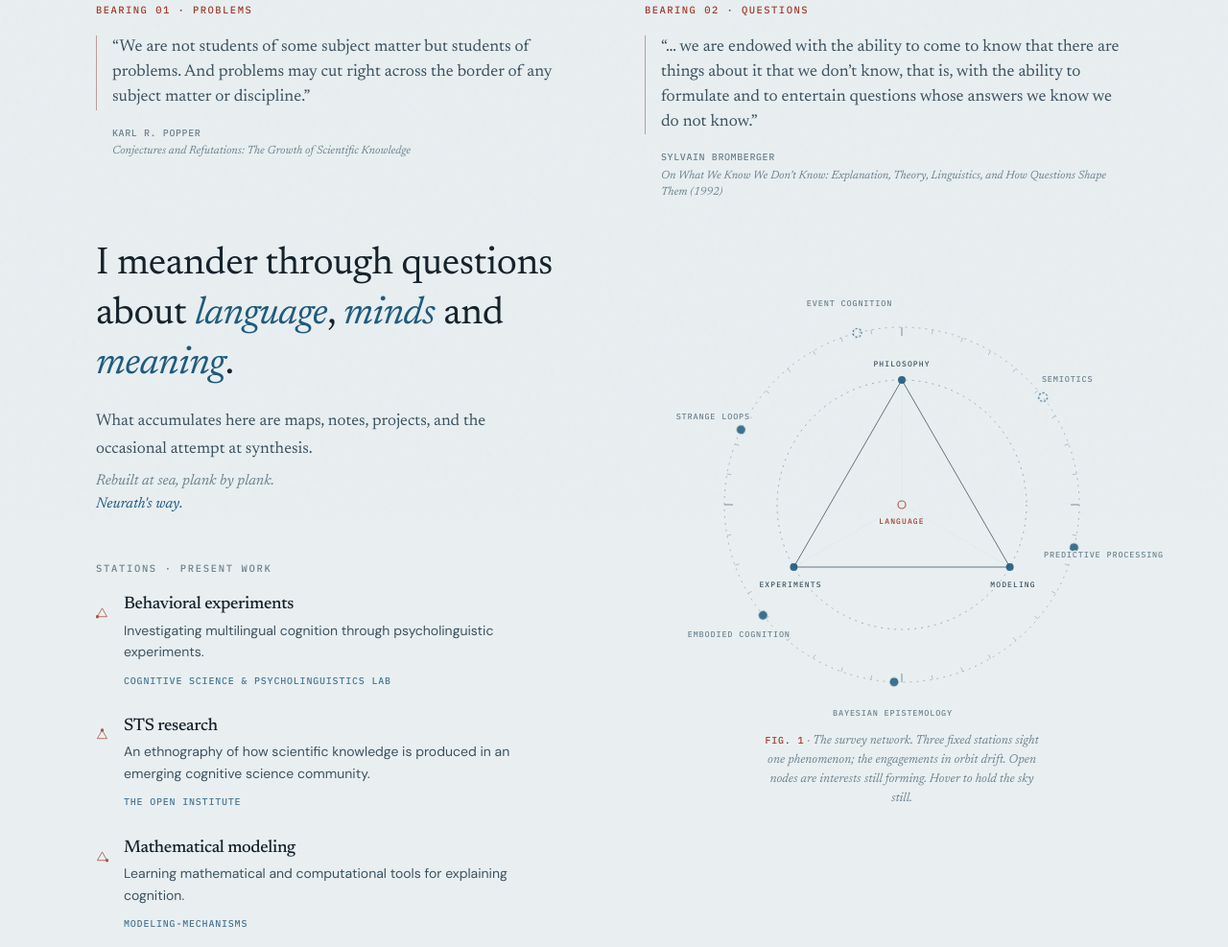
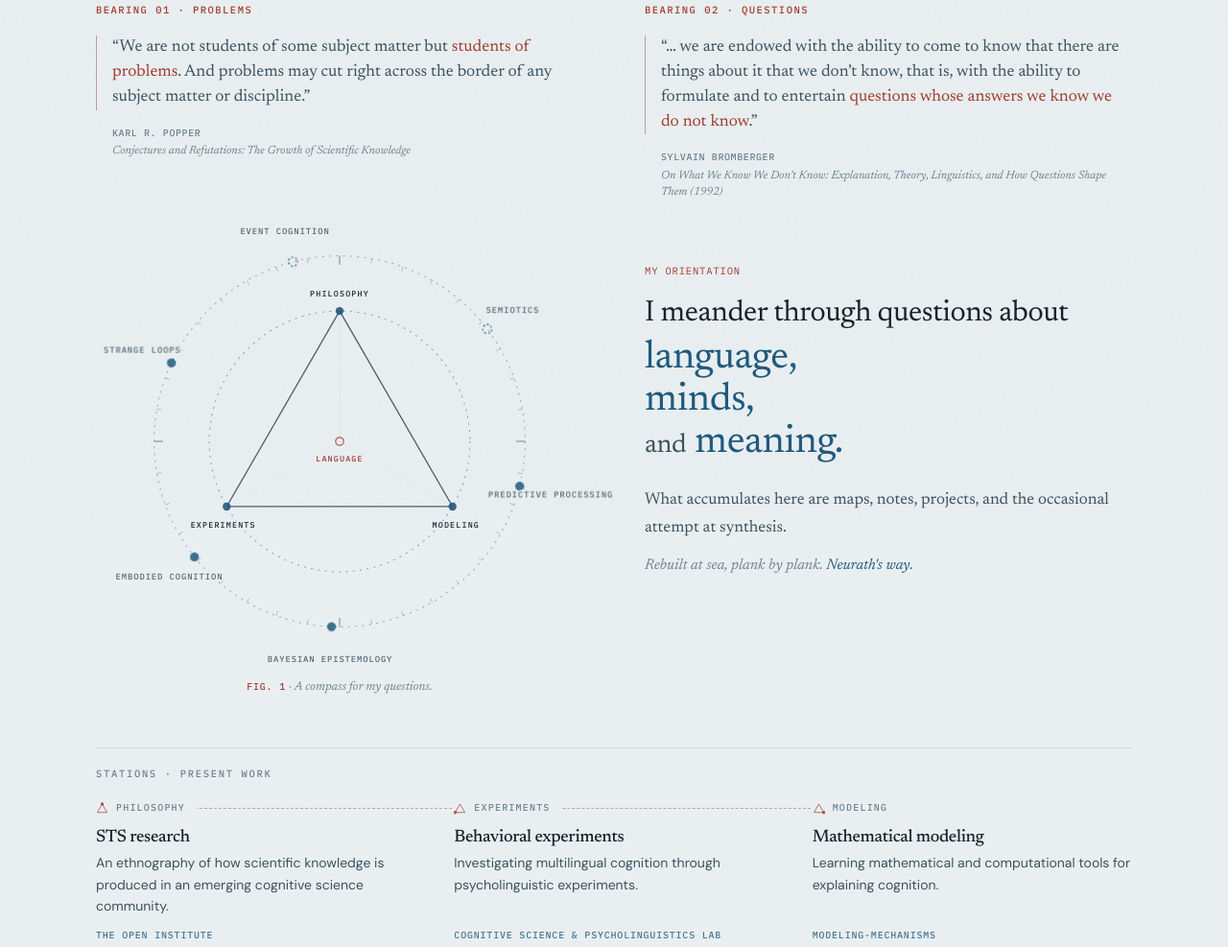
Before and after one commit to SamBitSync/SamBitSync.github.io, an Astro site: page / in a window 1280 px wide. Shown: the part 259-1246 px from the top of the page at 96% size. Built offline with nearby package versions, Linux system fonts and the light colour scheme; Astro itself is replaced by a stand-in of ours.

Commit message:
style(homepage): refine orientation, compass, and research stations layout

```diff
--- a/src/pages/index.astro
+++ b/src/pages/index.astro
@@ -78,14 +78,51 @@ const satellites = [
 
     <!-- Main: legend and instrument -->
     <div class="sheet-main">
-      <section class="bearings" aria-label="Research bearings">
+      <section class="orientation-columns" aria-label="Research bearings and orientation">
+        <div class="orientation-column orientation-column-left">
+        <figure class="bearing bearing-questions">
+          <button class="bearing-label" type="button" aria-expanded="false" aria-controls="bearing-questions-quote bearing-questions-source">
+            <span class="bearing-label-copy"><span>BEARING 02</span> · QUESTIONS</span>
+            <span class="bearing-toggle" aria-hidden="true"></span>
+          </button>
+          <blockquote id="bearing-questions-quote">
+            “… we are endowed with the ability to come to know that there are things about it that we don’t know, that is, with the ability to formulate and to entertain <span class="quote-annotation">questions whose answers we know we do not know</span>.”
+          </blockquote>
+          <figcaption id="bearing-questions-source">
+            <span class="bearing-author">Sylvain Bromberger</span>
+            <cite><a class="bearing-source" href="https://web.stanford.edu/group/cslipublications/cslipublications/bromberger-corpus/On-What-We-Know-We-Dont-Know.pdf" target="_blank" rel="noreferrer">On What We Know We Don’t Know: Explanation, Theory, Linguistics, and How Questions Shape Them</a> (1992)</cite>
+          </figcaption>
+        </figure>
+
+        <div class="sheet-statement">
+          <p class="statement-label">My orientation</p>
+          <h1 class="sheet-epigraph">
+            <span class="orientation-action">I meander through questions about</span>
+            <span class="orientation-territory">
+              <span class="orientation-item"><em>language,</em></span>
+              <span class="orientation-item"><em>minds,</em></span>
+              <span class="orientation-item"><span class="orientation-conjunction">and</span> <em>meaning.</em></span>
+            </span>
+          </h1>
+          <p class="sheet-legend">
+            What accumulates here are maps, notes, projects, and the occasional
+            attempt at synthesis.
+          </p>
+          <p class="neurath-note">
+            Rebuilt at sea, plank by plank.
+            <a class="neurath-way" href="/meta/neuraths-boat">Neurath's way.</a>
+          </p>
+        </div>
+        </div>
+
+        <div class="orientation-column orientation-column-right">
         <figure class="bearing bearing-problems">
           <button class="bearing-label" type="button" aria-expanded="false" aria-controls="bearing-problems-quote bearing-problems-source">
             <span class="bearing-label-copy"><span>BEARING 01</span> · PROBLEMS</span>
             <span class="bearing-toggle" aria-hidden="true"></span>
           </button>
           <blockquote id="bearing-problems-quote">
-            “We are not students of some subject matter but students of problems. And problems may cut right across the border of any subject matter or discipline.”
+            “We are not students of some subject matter but <span class="quote-annotation">students of problems</span>. And problems may cut right across the border of any subject matter or discipline.”
           </blockquote>
           <figcaption id="bearing-problems-source">
             <span class="bearing-author">Karl R. Popper</span>
@@ -93,69 +130,8 @@ const satellites = [
           </figcaption>
         </figure>
 
-        <figure class="bearing bearing-questions">
-          <button class="bearing-label" type="button" aria-expanded="false" aria-controls="bearing-questions-quote bearing-questions-source">
-            <span class="bearing-label-copy"><span>BEARING 02</span> · QUESTIONS</span>
-            <span class="bearing-toggle" aria-hidden="true"></span>
-          </button>
-          <blockquote id="bearing-questions-quote">
-            “… we are endowed with the ability to come to know that there are things about it that we don’t know, that is, with the ability to formulate and to entertain questions whose answers we know we do not know.”
-          </blockquote>
-          <figcaption id="bearing-questions-source">
-            <span class="bearing-author">Sylvain Bromberger</span>
-            <cite><a class="bearing-source" href="https://web.stanford.edu/group/cslipublications/cslipublications/bromberger-corpus/On-What-We-Know-We-Dont-Know.pdf" target="_blank" rel="noreferrer">On What We Know We Don’t Know: Explanation, Theory, Linguistics, and How Questions Shape Them</a> (1992)</cite>
-          </figcaption>
-        </figure>
-      </section>
-
-      <div class="sheet-positioning">
-        <div class="sheet-left">
-        <h1 class="sheet-epigraph">
-          I meander through questions about <em>language</em>, <em>minds</em>
-          and <em>meaning</em>.
-        </h1>
-        <p class="sheet-legend">
-          What accumulates here are maps, notes, projects, and the occasional
-          attempt at synthesis.
-          <span class="neurath-note">
-            Rebuilt at sea, plank by plank.
-            <a class="neurath-way" href="/meta/neuraths-boat">Neurath's way.</a>
-          </span>
-        </p>
-
-        <section class="stations">
-          <h2 class="sheet-overline">Stations · present work</h2>
-          <ul>
-            <li>
-              <span class="station-glyph"><StationMark station="experiments" /></span>
-              <div>
-                <h3>Behavioral experiments</h3>
-                <p>Investigating multilingual cognition through psycholinguistic experiments.</p>
-                <a class="station-aff" href="https://cogpsychling-lab.github.io/" target="_blank" rel="noreferrer">Cognitive Science &amp; Psycholinguistics Lab</a>
-              </div>
-            </li>
-            <li>
-              <span class="station-glyph"><StationMark station="philosophy" /></span>
-              <div>
-                <h3>STS research</h3>
-                <p>An ethnography of how scientific knowledge is produced in an emerging cognitive science community.</p>
-                <a class="station-aff" href="https://theopen.institute/" target="_blank" rel="noreferrer">The Open Institute</a>
-              </div>
-            </li>
-            <li>
-              <span class="station-glyph"><StationMark station="modeling" /></span>
-              <div>
-                <h3>Mathematical modeling</h3>
-                <p>Learning mathematical and computational tools for explaining cognition.</p>
-                <a class="station-aff" href="https://github.com/SamBitSync/modeling-mechanisms" target="_blank" rel="noreferrer">modeling-mechanisms</a>
-              </div>
-            </li>
-          </ul>
-        </section>
-      </div>
-
-      <div class="sheet-right">
-        <svg id="orrery" width="440" height="440" viewBox="0 0 440 440" fill="none" overflow="visible" xmlns="http://www.w3.org/2000/svg">
+        <div class="orrery-wrap">
+        <svg id="orrery" width="460" height="460" viewBox="0 0 440 440" fill="none" overflow="visible" xmlns="http://www.w3.org/2000/svg">
           <circle cx="220" cy="220" r="130" class="orb-ring"/>
           <circle cx="220" cy="220" r="185" class="orb-ring orb-ring-outer"/>
           {graduations.map((t) => (
@@ -207,12 +183,50 @@ const satellites = [
           })}
         </svg>
         <p class="tri-caption">
-          <span class="fig-no">fig. 1</span> · The survey network. Three fixed
-          stations sight one phenomenon; the engagements in orbit drift. Open
-          nodes are interests still forming. Hover to hold the sky still.
+          <span class="fig-no">fig. 1</span> · A compass for my questions.
         </p>
-      </div>
-      </div>
+        </div>
+        </div>
+      </section>
+
+      <section class="stations" aria-label="Stations, present work">
+          <h2 class="sheet-overline">Stations · present work</h2>
+          <ul>
+            <li>
+              <div class="station-heading">
+                <span class="station-glyph"><StationMark station="philosophy" /></span>
+                <span class="station-leg">Philosophy</span>
+              </div>
+              <div class="station-copy">
+                <h3>STS research</h3>
+                <p>An ethnography of how scientific knowledge is produced in an emerging cognitive science community.</p>
+                <a class="station-aff" href="https://theopen.institute/" target="_blank" rel="noreferrer">The Open Institute</a>
+              </div>
+            </li>
+            <li>
+              <div class="station-heading">
+                <span class="station-glyph"><StationMark station="experiments" /></span>
+                <span class="station-leg">Experiments</span>
+              </div>
+              <div class="station-copy">
+                <h3>Behavioral experiments</h3>
+                <p>Investigating multilingual cognition through psycholinguistic experiments.</p>
+                <a class="station-aff" href="https://cogpsychling-lab.github.io/" target="_blank" rel="noreferrer">Cognitive Science &amp; Psycholinguistics Lab</a>
+              </div>
+            </li>
+            <li>
+              <div class="station-heading">
+                <span class="station-glyph"><StationMark station="modeling" /></span>
+                <span class="station-leg">Modeling</span>
+              </div>
+              <div class="station-copy">
+                <h3>Mathematical modeling</h3>
+                <p>Learning mathematical and computational tools for explaining cognition.</p>
+                <a class="station-aff" href="https://github.com/SamBitSync/modeling-mechanisms" target="_blank" rel="noreferrer">modeling-mechanisms</a>
+              </div>
+            </li>
+          </ul>
+      </section>
     </div>
 
     <div class="scale-rule" role="presentation"></div>
@@ -342,13 +356,29 @@ const satellites = [
     display: block;
   }
 
-  .bearings {
+  .orientation-columns {
     display: grid;
     grid-template-columns: repeat(2, minmax(0, 1fr));
     gap: 4rem;
     padding-top: 0.875rem;
     border-top: 1px solid var(--border);
-    margin-bottom: 2.5rem;
+    margin-bottom: 3.25rem;
+    direction: rtl;
+  }
+
+  .orientation-column {
+    display: flex;
+    min-width: 0;
+    flex-direction: column;
+    direction: ltr;
+  }
+
+  .orientation-column-left {
+    gap: 4rem;
+  }
+
+  .orientation-column-right {
+    gap: 4rem;
   }
 
   .bearing {
@@ -425,6 +455,10 @@ const satellites = [
     color: var(--text-secondary);
   }
 
+  .quote-annotation {
+    color: var(--annotation);
+  }
+
   .bearing figcaption {
     display: grid;
     gap: 0.125rem;
@@ -459,20 +493,34 @@ const satellites = [
     text-underline-offset: 3px;
   }
 
-  .sheet-positioning {
-    display: grid;
-    grid-template-columns: minmax(0, 1fr) 30rem;
-    gap: 4rem;
-    align-items: start;
+  .sheet-statement {
+    max-width: 38rem;
+  }
+
+  .statement-label {
+    margin: 0 0 1rem;
+    font-family: var(--font-mono);
+    font-size: 0.6563rem;
+    letter-spacing: 0.08em;
+    text-transform: uppercase;
+    color: var(--annotation);
+  }
+
+  .orrery-wrap {
+    display: flex;
+    flex-direction: column;
+    align-items: center;
+    gap: 1rem;
   }
 
   .sheet-epigraph {
     font-family: var(--font-serif);
-    font-size: clamp(1.875rem, 3.4vw, 2.5rem);
+    font-size: clamp(2.25rem, 3.2vw, 2.75rem);
     font-weight: 400;
-    line-height: 1.3;
+    line-height: 1.25;
     letter-spacing: -0.01em;
-    margin-bottom: 1.25rem;
+    max-width: 22ch;
+    margin: 0 0 1.5rem;
   }
 
   .sheet-epigraph em {
@@ -480,27 +528,51 @@ const satellites = [
     color: var(--accent);
   }
 
+  .orientation-action {
+    display: block;
+    font-size: 0.75em;
+    line-height: 1.3;
+    margin-bottom: 0.3rem;
+    white-space: nowrap;
+  }
+
+  .orientation-territory,
+  .orientation-item {
+    display: block;
+  }
+
+  .orientation-item {
+    line-height: 1.08;
+  }
+
+  .orientation-item em {
+    font-style: normal;
+  }
+
+  .orientation-conjunction {
+    color: var(--text-secondary);
+    font-size: 0.68em;
+  }
+
   .sheet-legend {
     font-family: var(--font-serif);
     font-size: 1.0625rem;
     line-height: 1.7;
     color: var(--text-secondary);
-    max-width: 30rem;
-    margin-bottom: 3rem;
+    max-width: 32rem;
+    margin: 0;
   }
 
   .neurath-note {
-    display: block;
-    margin-top: 0.375rem;
+    font-family: var(--font-serif);
     font-size: 0.9688rem;
     font-style: italic;
     line-height: 1.55;
     color: var(--text-tertiary);
+    margin: 0.75rem 0 0;
   }
 
   .neurath-way {
-    display: block;
-    width: fit-content;
     color: var(--accent);
   }
 
@@ -515,22 +587,73 @@ const satellites = [
   }
 
   /* Stations */
+  .stations {
+    width: 100%;
+    max-width: 68rem;
+    margin: 0 auto;
+    padding-top: 1.25rem;
+    border-top: 1px solid var(--border);
+  }
+
   .stations ul {
     list-style: none;
     padding: 0;
     margin: 0;
+    display: grid;
+    grid-template-columns: repeat(3, minmax(0, 1fr));
+    gap: 2.5rem;
+    position: relative;
+  }
+
+  .stations li:not(:last-child)::after {
+    content: "";
+    position: absolute;
+    top: 0.5rem;
+    left: 0.5rem;
+    width: calc(100% + 2.5rem);
+    border-top: 1px dashed color-mix(in srgb, var(--annotation) 46%, transparent);
+    z-index: 0;
   }
 
   .stations li {
     display: flex;
-    gap: 1rem;
-    margin: 0 0 1.625rem;
+    flex-direction: column;
+    gap: 0.75rem;
+    margin: 0;
+    min-width: 0;
+    position: relative;
+  }
+
+  .station-heading {
+    position: relative;
+    z-index: 1;
+    display: flex;
+    align-items: center;
+    gap: 0.5rem;
+    width: fit-content;
+    padding-right: 0.75rem;
+    background: var(--bg);
   }
 
   .station-glyph {
+    display: inline-flex;
     color: var(--annotation);
     opacity: 0.85;
-    padding-top: 0.3rem;
+  }
+
+  .station-leg {
+    font-family: var(--font-mono);
+    font-size: 0.625rem;
+    font-weight: 500;
+    letter-spacing: 0.12em;
+    text-transform: uppercase;
+    color: var(--text-tertiary);
+  }
+
+  .station-copy {
+    display: flex;
+    flex: 1;
+    flex-direction: column;
   }
 
   .stations h3 {
@@ -557,6 +680,9 @@ const satellites = [
     color: var(--accent);
     opacity: 0.8;
     text-decoration: none;
+    width: fit-content;
+    margin-top: auto;
+    padding-top: 0.5rem;
   }
 
   .station-aff:hover {
@@ -571,11 +697,11 @@ const satellites = [
     flex-direction: column;
     align-items: center;
     gap: 1rem;
-    padding: 3.5rem 1.25rem 0;
+    padding: 1.5rem 1.25rem 0;
   }
 
   .orb-ring {
-    stroke: color-mix(in srgb, var(--text-tertiary) 60%, transparent);
+    stroke: color-mix(in srgb, var(--text-tertiary) 72%, transparent);
     stroke-width: 1;
     stroke-dasharray: 2 5;
   }
@@ -595,8 +721,8 @@ const satellites = [
   }
 
   .orb-tri {
-    stroke: color-mix(in srgb, var(--text-secondary) 78%, transparent);
-    stroke-width: 1;
+    stroke: color-mix(in srgb, var(--text-secondary) 92%, transparent);
+    stroke-width: 1.2;
     fill: none;
   }
 
@@ -637,7 +763,7 @@ const satellites = [
     font-size: 8px;
     font-weight: 500;
     letter-spacing: 0.14em;
-    fill: var(--text-secondary);
+    fill: var(--text-primary);
     paint-order: stroke fill;
     stroke: var(--bg);
     stroke-width: 3px;
@@ -724,7 +850,7 @@ const satellites = [
     font-weight: 500;
     letter-spacing: 0.1em;
     text-transform: uppercase;
-    fill: var(--text-tertiary);
+    fill: color-mix(in srgb, var(--text-secondary) 86%, transparent);
     paint-order: stroke fill;
     stroke: var(--bg);
     stroke-width: 3px;
@@ -957,10 +1083,31 @@ const satellites = [
   }
 
   @media (max-width: 1000px) {
-    .bearings {
+    .orientation-columns {
       grid-template-columns: 1fr;
       gap: 2.5rem;
-      margin-bottom: 2.25rem;
+      margin-bottom: 1.75rem;
+      direction: ltr;
+    }
+
+    .orientation-column {
+      display: contents;
+    }
+
+    .bearing-problems {
+      order: 1;
+    }
+
+    .bearing-questions {
+      order: 2;
+    }
+
+    .sheet-statement {
+      order: 3;
+    }
+
+    .orrery-wrap {
+      order: 4;
     }
 
     .bearing + .bearing {
@@ -968,13 +1115,48 @@ const satellites = [
       border-top: 1px solid var(--border);
     }
 
-    .sheet-positioning {
-      grid-template-columns: 1fr;
-      gap: 2.5rem;
+    .orientation-column-left,
+    .orientation-column-right {
+      gap: 2rem;
     }
 
-    .sheet-right {
-      padding: 0;
+    .orrery-wrap {
+      transform: none;
+    }
+
+    .sheet-statement {
+      max-width: 42rem;
+    }
+
+    .sheet-epigraph {
+      max-width: 18ch;
+    }
+
+    .orientation-action,
+    .orientation-territory,
+    .orientation-item {
+      display: inline;
+      font-size: inherit;
+      line-height: inherit;
+      margin-bottom: 0;
+      white-space: normal;
+    }
+
+    .orientation-action::after {
+      content: " ";
+    }
+
+    .orientation-item:not(:last-child)::after {
+      content: " ";
+    }
+
+    .stations ul {
+      grid-template-columns: 1fr;
+      gap: 1.5rem;
+    }
+
+    .stations li::after {
+      display: none;
     }
 
     .sheet-bottom {
@@ -988,7 +1170,7 @@ const satellites = [
       padding: 1rem 0.5rem;
     }
 
-    .bearings {
+    .orientation-columns {
       gap: 2rem;
     }
 
```
Also changed, not shown: AGENTS.md (added, +114 -0 lines).
